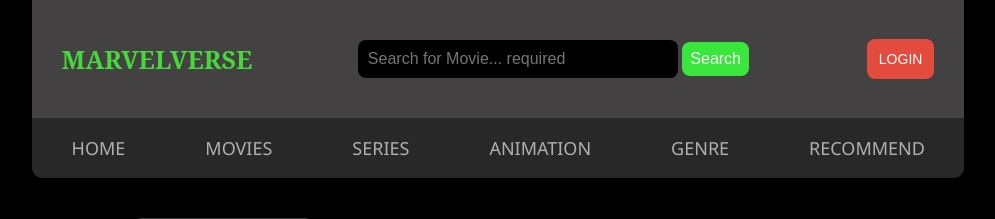
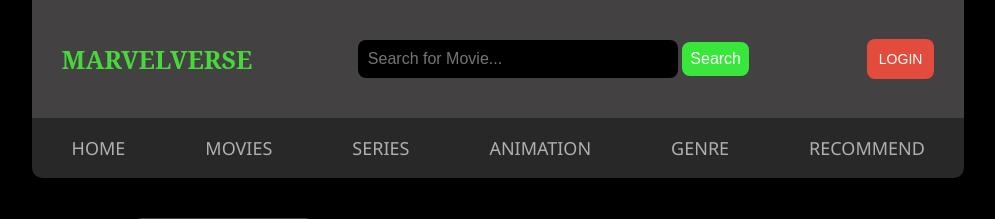
Before and after one commit to Aditya285-S/MarvelVerse, a Django app: page / in a window 1280 px wide. Shown: the top 219 px of the page, without its empty margins (142-1137 px from the left). Run offline with Django 5.2, Linux system fonts and the light colour scheme; data that the repository does not hold is empty; parts of the project's set-up code (start-up, migrations or seed data) failed here and were passed over.

Commit message:
Update base.html

```diff
--- a/marvel/templates/base.html
+++ b/marvel/templates/base.html
@@ -7,7 +7,7 @@
       <h1 class="site-title">MARVELVERSE</h1>
       <div class="search-bar-container">
         <form action="{% url 'search' %}">
-          <input type="text" name="query" class="search-bar" placeholder="Search for Movie... required">
+          <input type="text" name="query" class="search-bar" placeholder="Search for Movie..." required>
           <button type="submit" class="search-button">Search</button>
         </form>
       </div>
```
